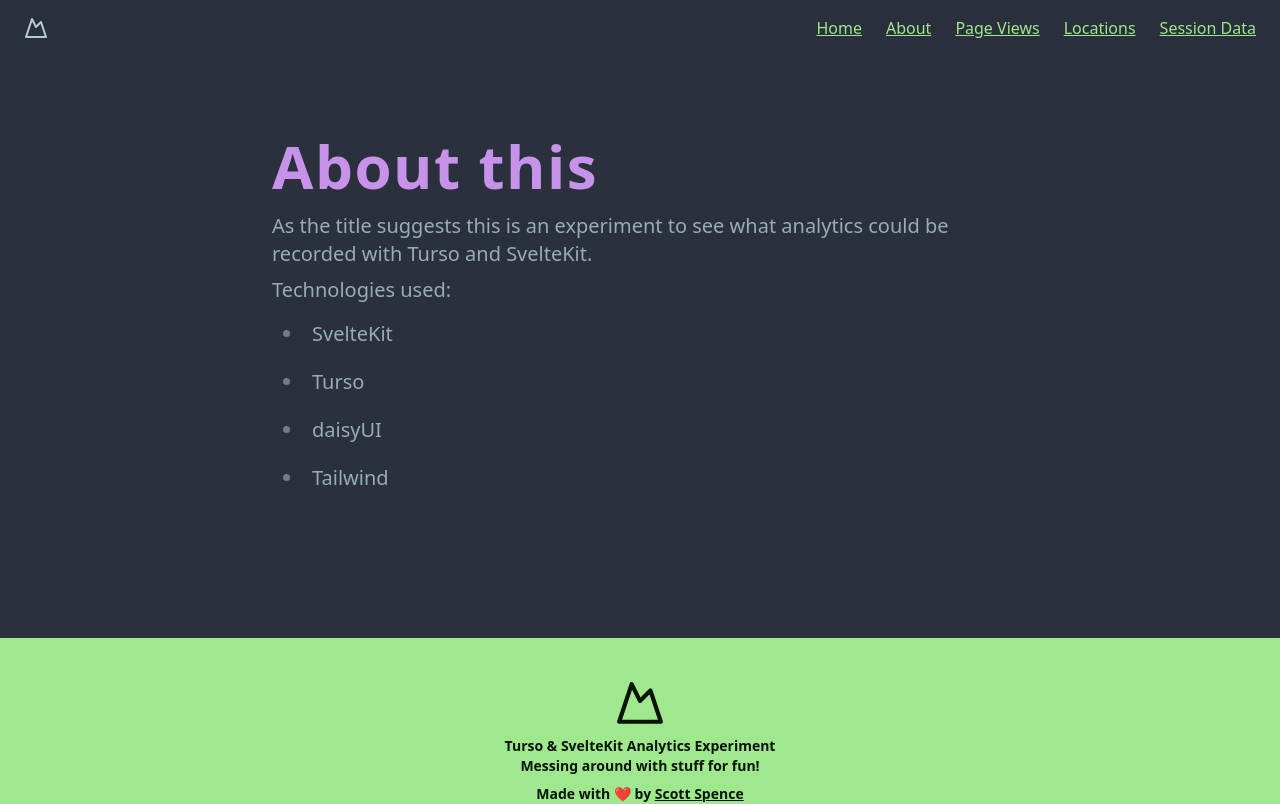
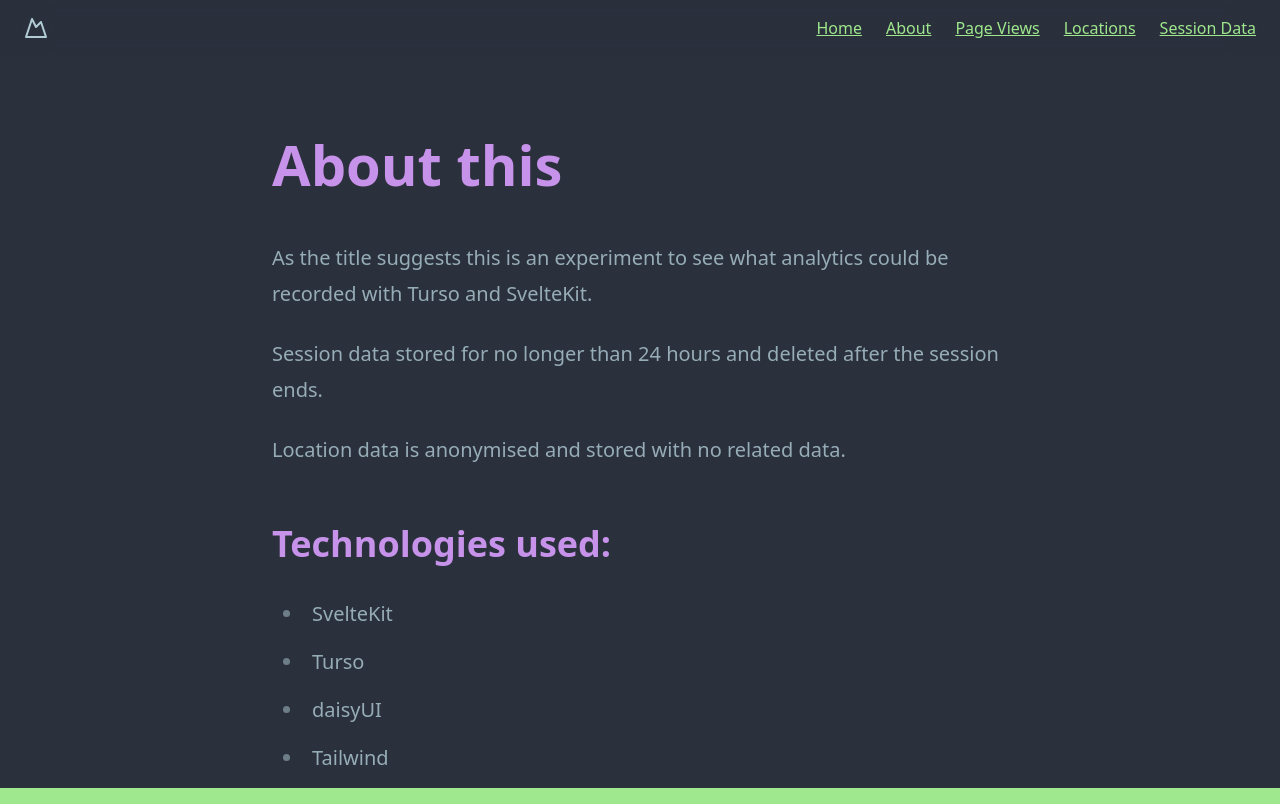
Before and after one commit to spences10/sveltekit-and-turso-analytics, a SvelteKit app: page /about in a window 1280 px wide. Shown: the top 804 px of the page. Built offline with nearby package versions, Linux system fonts and the light colour scheme.

Commit message:
refactor: :recycle: update about page

```diff
--- a/src/routes/about/+page.svelte
+++ b/src/routes/about/+page.svelte
@@ -1,15 +1,18 @@
-<div class="space-y-2 mb-7 prose prose-xl">
-	<h1
-		class="mb-4 text-3xl font-bold tracking-wide sm:text-4xl md:text-5xl lg:text-6xl text-accent"
-	>
-		About this
-	</h1>
-	<p class="mx-auto md:text-xl">
+<div class="prose prose-xl prose-headings:text-accent">
+	<h1>About this</h1>
+
+	<p>
 		As the title suggests this is an experiment to see what analytics
 		could be recorded with Turso and SvelteKit.
 	</p>
-	<p class="mx-auto md:text-xl">Technologies used:</p>
-	<ul class="list-disc">
+	<p>
+		Session data stored for no longer than 24 hours and deleted after
+		the session ends.
+	</p>
+	<p>Location data is anonymised and stored with no related data.</p>
+
+	<h2>Technologies used:</h2>
+	<ul>
 		<li>SvelteKit</li>
 		<li>Turso</li>
 		<li>daisyUI</li>
```
